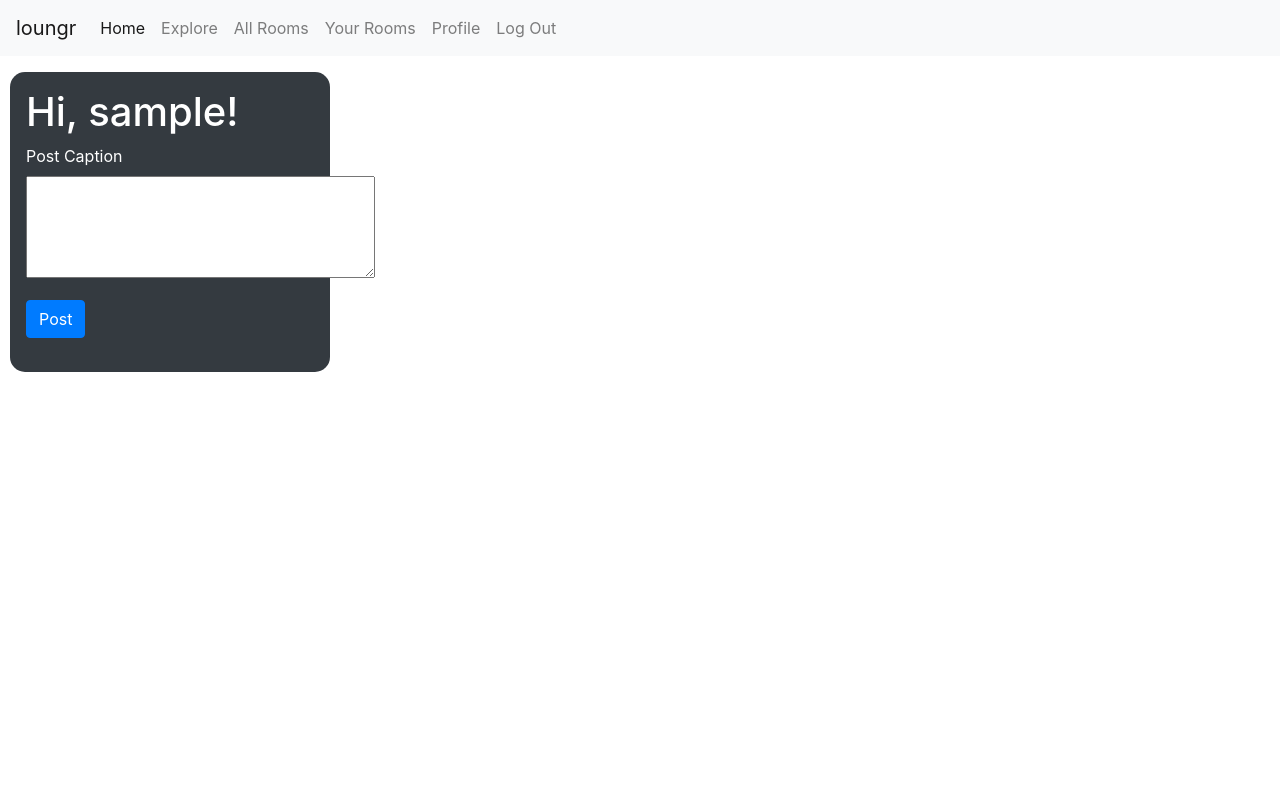
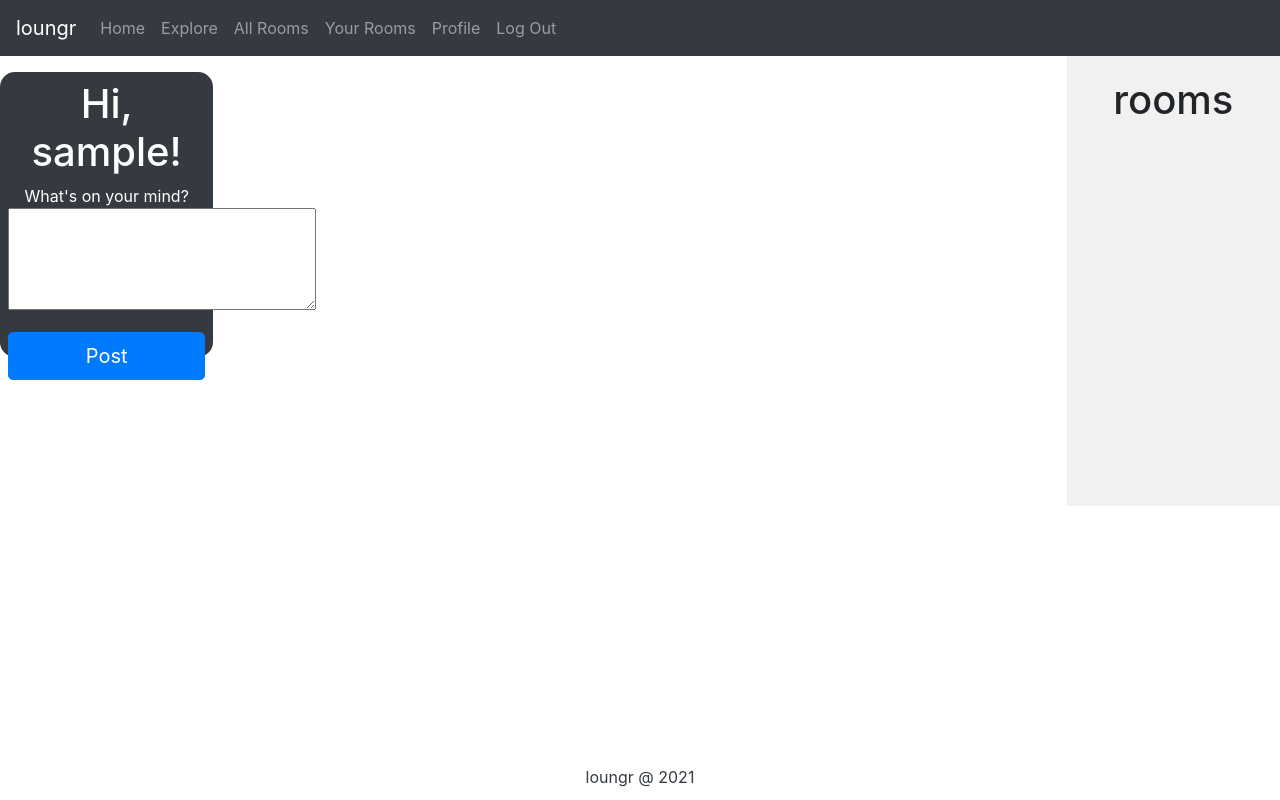
Before and after one commit to louisboswell/loungr, a Flask app: page / in a window 1280 px wide. Run offline with Flask 2, Linux system fonts and the light colour scheme; the visitor is signed in with stand-in values (Sample User, id 1); data comes from the database, SQL or seed files in the repository; both versions use the stored data as it was after the commit; data that the repository does not hold is empty; some libraries are stand-ins or nearby versions.

Commit message:
Front end done for home, explore, sign in, register.

```diff
--- a/app/routes.py
+++ b/app/routes.py
@@ -31,8 +31,7 @@ def index():
                            posts=posts.items, next_url=next_url,
                            prev_url=prev_url)
 
-@app.route('/expore')
-@login_required
+@app.route('/explore')
 def explore():
     page = request.args.get('page', 1, type=int)
     posts = Post.query.order_by(Post.timestamp.desc()).paginate(
--- a/app/templates/base.html
+++ b/app/templates/base.html
@@ -1,22 +1,60 @@
 <!DOCTYPE html>
-<html>
+<html lang="en">
 <head>
+  <title>{{title}}</title>
+  <meta charset="utf-8">
+  <meta name="viewport" content="width=device-width, initial-scale=1">
   <link rel="stylesheet" href="https://maxcdn.bootstrapcdn.com/bootstrap/4.0.0/css/bootstrap.min.css" integrity="sha384-Gn5384xqQ1aoWXA+058RXPxPg6fy4IWvTNh0E263XmFcJlSAwiGgFAW/dAiS6JXm" crossorigin="anonymous">
   <script src="https://code.jquery.com/jquery-3.2.1.slim.min.js" integrity="sha384-KJ3o2DKtIkvYIK3UENzmM7KCkRr/rE9/Qpg6aAZGJwFDMVNA/GpGFF93hXpG5KkN" crossorigin="anonymous"></script>
 <script src="https://cdnjs.cloudflare.com/ajax/libs/popper.js/1.12.9/umd/popper.min.js" integrity="sha384-ApNbgh9B+Y1QKtv3Rn7W3mgPxhU9K/ScQsAP7hUibX39j7fakFPskvXusvfa0b4Q" crossorigin="anonymous"></script>
 <script src="https://maxcdn.bootstrapcdn.com/bootstrap/4.0.0/js/bootstrap.min.js" integrity="sha384-JZR6Spejh4U02d8jOt6vLEHfe/JQGiRRSQQxSfFWpi1MquVdAyjUar5+76PVCmYl" crossorigin="anonymous"></script>
-        <title>{{ title }}</title>
-        <link rel="shortcut icon" href="{{ url_for('static', filename='favicon.ico') }}">
+  <style>
+    /* Remove the navbar's default margin-bottom and rounded borders */
+    .navbar {
+      margin-bottom: 0;
+      border-radius: 0;
+    }
 
-        <nav class="navbar navbar-expand-lg navbar-light bg-light">
-                <a class="navbar-brand" href="{{ url_for('index')}}">loungr</a>
-                <button class="navbar-toggler" type="button" data-toggle="collapse" data-target="#navbarNav" aria-controls="navbarNav" aria-expanded="false" aria-label="Toggle navigation">
+    /* Set height of the grid so .sidenav can be 100% (adjust as needed) */
+    .row.content {height: 450px}
+
+    /* Set gray background color and 100% height */
+    .sidenav {
+      padding-top: 20px;
+      background-color: #f1f1f1;
+      height: 100%;
+    }
+
+    /* Set black background color, white text and some padding */
+    footer {
+      background-color: #555;
+      color: white;
+      padding: 15px;
+    }
+
+    /* On small screens, set height to 'auto' for sidenav and grid */
+    @media screen and (max-width: 767px) {
+      .sidenav {
+        height: auto;
+        padding: 15px;
+      }
+      .row.content {height:auto;}
+    }
+  </style>
+</head>
+<body>
+
+
+<nav class="navbar navbar-expand-lg navbar-dark bg-dark">
+    <a class="navbar-brand" href="#">loungr</a>
+    <button class="navbar-toggler" type="button" data-toggle="collapse" data-target="#navbarSupportedContent" aria-controls="navbarSupportedContent" aria-expanded="false" aria-label="Toggle navigation">
       <span class="navbar-toggler-icon"></span>
     </button>
-                <div class="collapse navbar-collapse" id="navbarNav">
-                  <ul class="navbar-nav">
-                    <li class="nav-item active">
-                      <a class="nav-link" href="{{ url_for('index')}}">Home<span class="sr-only">(current)</span></a>
+
+    <div class="collapse navbar-collapse" id="navbarSupportedContent">
+        <ul class="nav navbar-nav">
+            <li class ="nav-item">
+            <a class="nav-link" href="{{ url_for('index')}}">Home</a>
           </li>
           <li class="nav-item">
             <a class="nav-link" href="{{ url_for('explore') }}">Explore</a>
@@ -46,8 +84,24 @@
           </li>
           {% endif %}
           </ul>
+          <!--
+          <form class="form-inline my-2 my-lg-0" style=>
+              <div class="input-group">
+                <div class="input-group-prepend">
+                  <span class="input-group-text" id="basic-addon1">@</span>
+                </div>
+                <input type="text" class="form-control" placeholder="Username" aria-label="Username" aria-describedby="basic-addon1">
+              </div>
+            </form>
+            !-->
     </div>
   </nav>
-              {% block content %}{% endblock %}
-    </head>
+
+{% block content %}{% endblock%}
+
+<footer class="container-fluid text-center fixed-bottom bg-white text-dark" style="height: 50px">
+  <p>loungr @ 2021</p>
+</footer>
+
+</body>
 </html>
--- a/app/templates/index.html
+++ b/app/templates/index.html
@@ -1,40 +1,45 @@
 {% extends "base.html" %}
 
 {% block content %}
-<div class="container-fluid">
-        <div class="row">
-            <div style="margin-left: 10px"></div>
-                <div class="col-md-3 p-3 my-3 bg-dark text-white" style="border-radius: 15px; height:300px">
+<div class="container-fluid text-center">
+        <div class="row content">
+                {% if form %}
+          <div class="col-sm-2 p-2 my-3 bg-dark text-white" style="border-radius: 15px; height: 285px">
 
             <h1>Hi, {{ current_user.username }}!</h1>
-    {% if form %}
               <form action="" method="post">
                   {{ form.hidden_tag() }}
                   <p>
-            {{ form.post.label }}<br>
-            {{ form.post(cols=32, rows=4) }}<br>
+                      What's on your mind?<br>
+                      {{ form.post(cols=28, rows=4) }}<br>
                       {% for error in form.post.errors %}
                       <span style="color: red;">[{{ error }}]</span>
                       {% endfor %}
                   </p>
-        <input type="submit" class="btn btn-primary" value="Post"></input>
+                  <input type="submit" class="btn btn-primary btn-lg btn-block" value="Post"></input>
               </form>
+              {% else%}
+              <div class="col-sm-2 p-2 my-3 bg-white text-white" style="border-radius: 15px; height: 285px">
+
+              {% endif %}
           </div>
-                <div class="col-lg" style="height: 500px">
-    {% endif %}
+          <div class="col-sm-8 text-left">
             {% for post in posts %}
               {% include '_post.html' %}
           {% endfor %}
-    </div>
-        </div>
-        <div class = "d-flex justify-content-center">
+
+          <footer class="container-fluid text-center bg-white">
               {% if prev_url %}
               <a class="btn btn-primary" href="{{ prev_url }}">Newer posts</a>
               {% endif %}
               {% if next_url %}
-    <div style="width: 10px"></div>
               <a class="btn btn-primary"href="{{ next_url }}">Older posts</a>
               {% endif %}
+            </footer>
+          </div>
+          <div class="col-sm-2 sidenav">
+            <h1>rooms</h1>
+          </div>
         </div>
       </div>
 {% endblock %}
--- a/config.py
+++ b/config.py
@@ -8,4 +8,4 @@ class Config(object):
         'sqlite:///' + os.path.join(basedir, 'app.db')
     SQLALCHEMY_TRACK_MODIFICATIONS = False
 
-    POSTS_PER_PAGE = 5
+    POSTS_PER_PAGE = 6
```
Also changed, not shown: app.db. Lines whose indentation alone changed are shown as unchanged.
